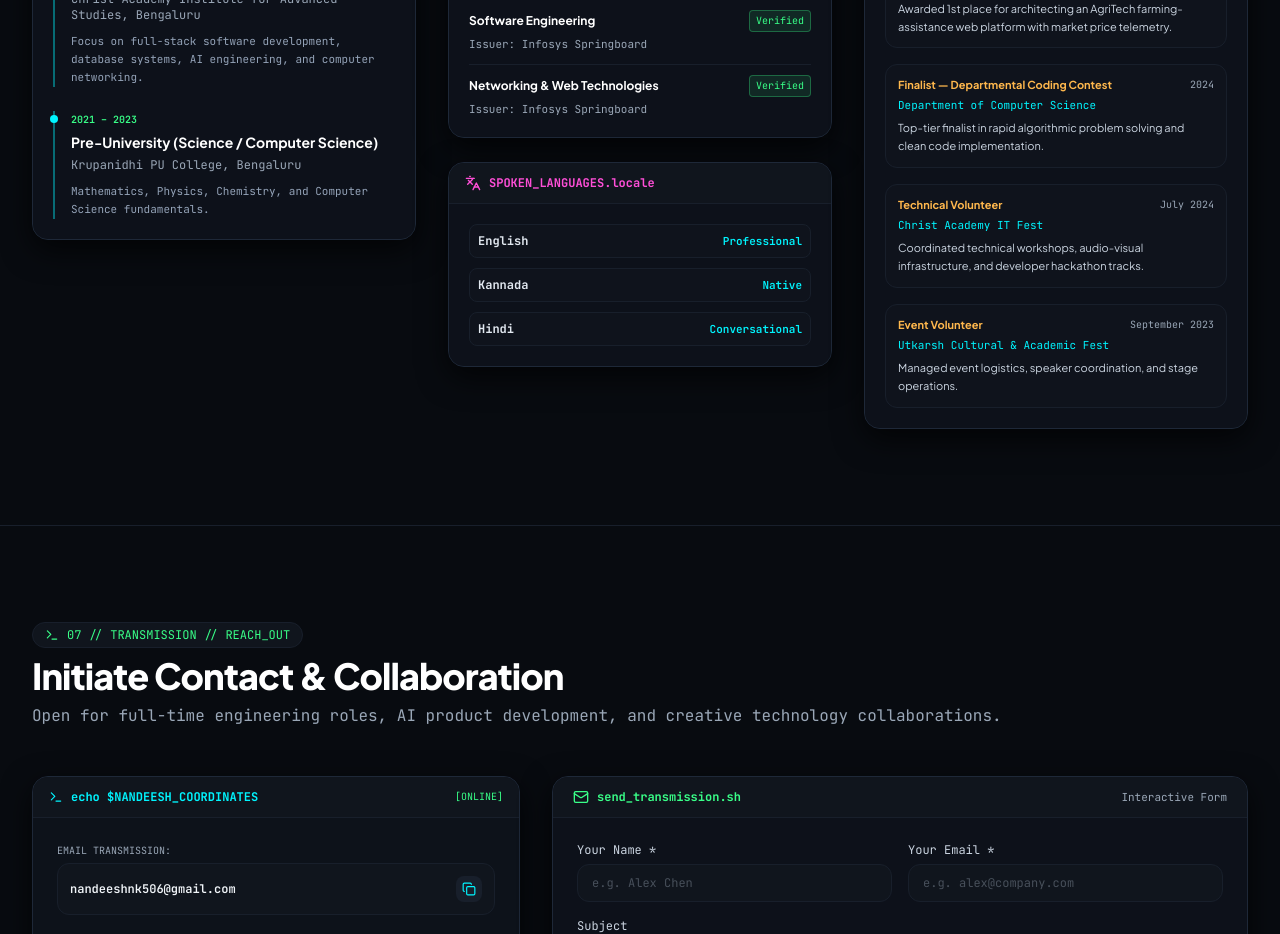
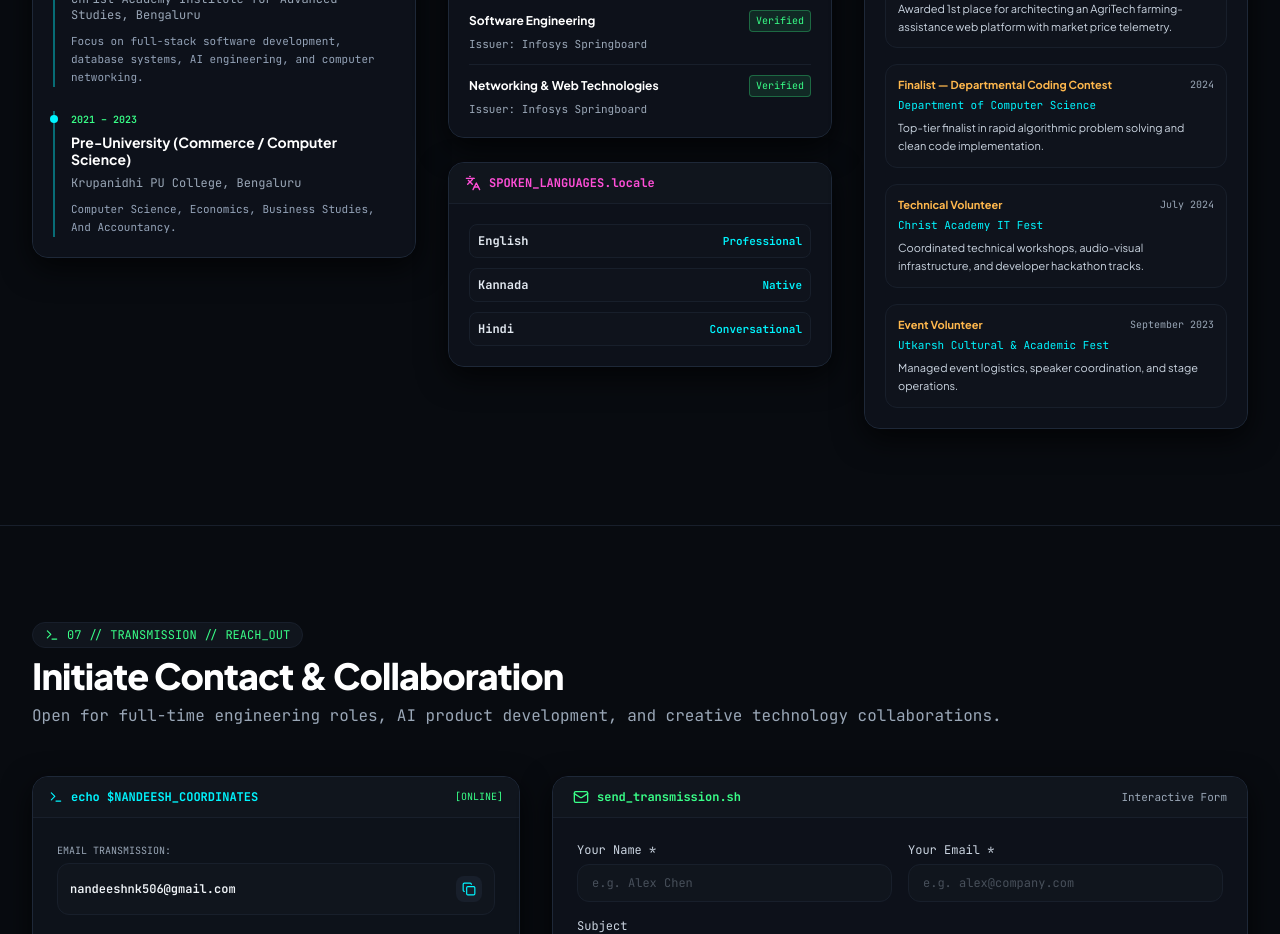
Before and after one commit to nandeesh2799/Portfolio, a React (Vite) app: page / in a window 1280 px wide. Shown: the part 6700-7634 px from the top of the page. Built offline with nearby package versions, Linux system fonts and the light colour scheme.

Commit message:
fix(education): update PU stream details to Computer Science, Economics, Business Studies, And Accountancy

```diff
--- a/src/data/portfolioData.ts
+++ b/src/data/portfolioData.ts
@@ -143,10 +143,10 @@ export const educationData: EducationItem[] = [
     details: 'Focus on full-stack software development, database systems, AI engineering, and computer networking.'
   },
   {
-    degree: 'Pre-University (Science / Computer Science)',
+    degree: 'Pre-University (Commerce / Computer Science)',
     institution: 'Krupanidhi PU College, Bengaluru',
     period: '2021 – 2023',
-    details: 'Mathematics, Physics, Chemistry, and Computer Science fundamentals.'
+    details: 'Computer Science, Economics, Business Studies, And Accountancy.'
   }
 ];
 
```
